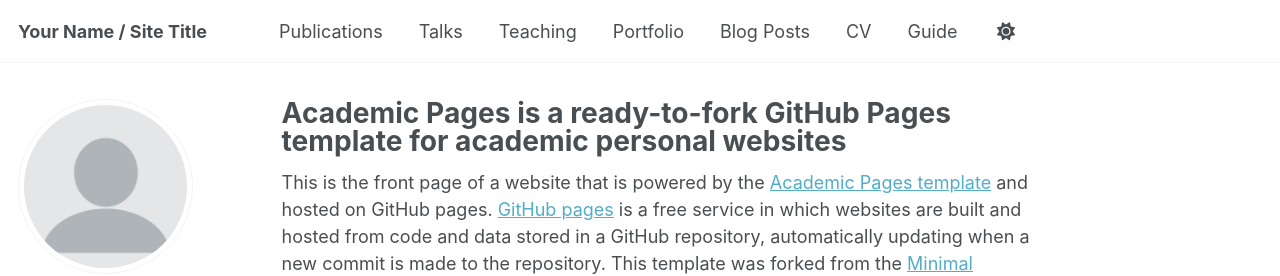
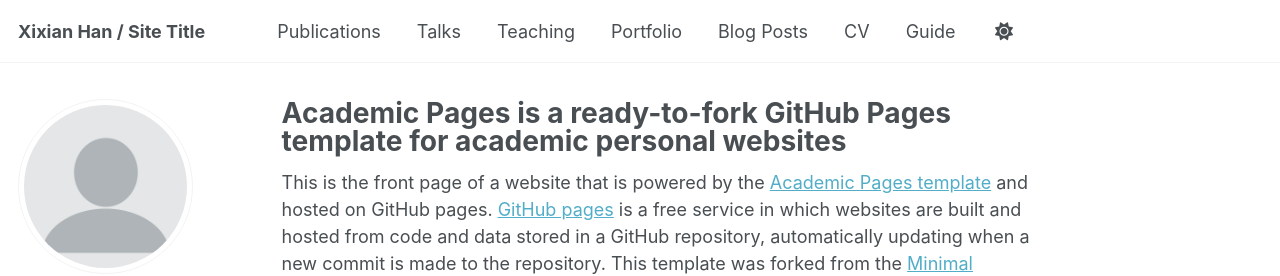
Before and after one commit to hanxixian/hanxixian.github.io, a Jekyll site: the page built from _pages/about.md, in a window 1280 px wide. Shown: the top 276 px of the page. Built offline with Jekyll 4.4.1, drawn with Linux system fonts in a browser that asks for light colours; some web fonts are replaced; a script that is not in the unit is left out.

Commit message:
Update _config.yml

```diff
--- a/_config.yml
+++ b/_config.yml
@@ -9,11 +9,11 @@
 # Basic Site Settings
 locale                   : "en-US"
 site_theme               : "default"
-title                    : "Your Name / Site Title"
+title                    : "Xixian Han / Site Title"
 title_separator          : "-"
 name                     : &name "Your Name"
 description              : &description "personal description"
-url                      : https://academicpages.github.io # the base hostname & protocol for your site e.g. "https://[your GitHub username].github.io" or if you already have some other page hosted on Github then use "https://[your GitHub username].github.io/[Your Repo Name]"
+url                      : https://hanxixian.github.io # the base hostname & protocol for your site e.g. "https://[your GitHub username].github.io" or if you already have some other page hosted on Github then use "https://[your GitHub username].github.io/[Your Repo Name]"
 baseurl                  : "" # the subpath of your site, e.g. "/blog"
 repository               : "academicpages/academicpages.github.io"
 
```
